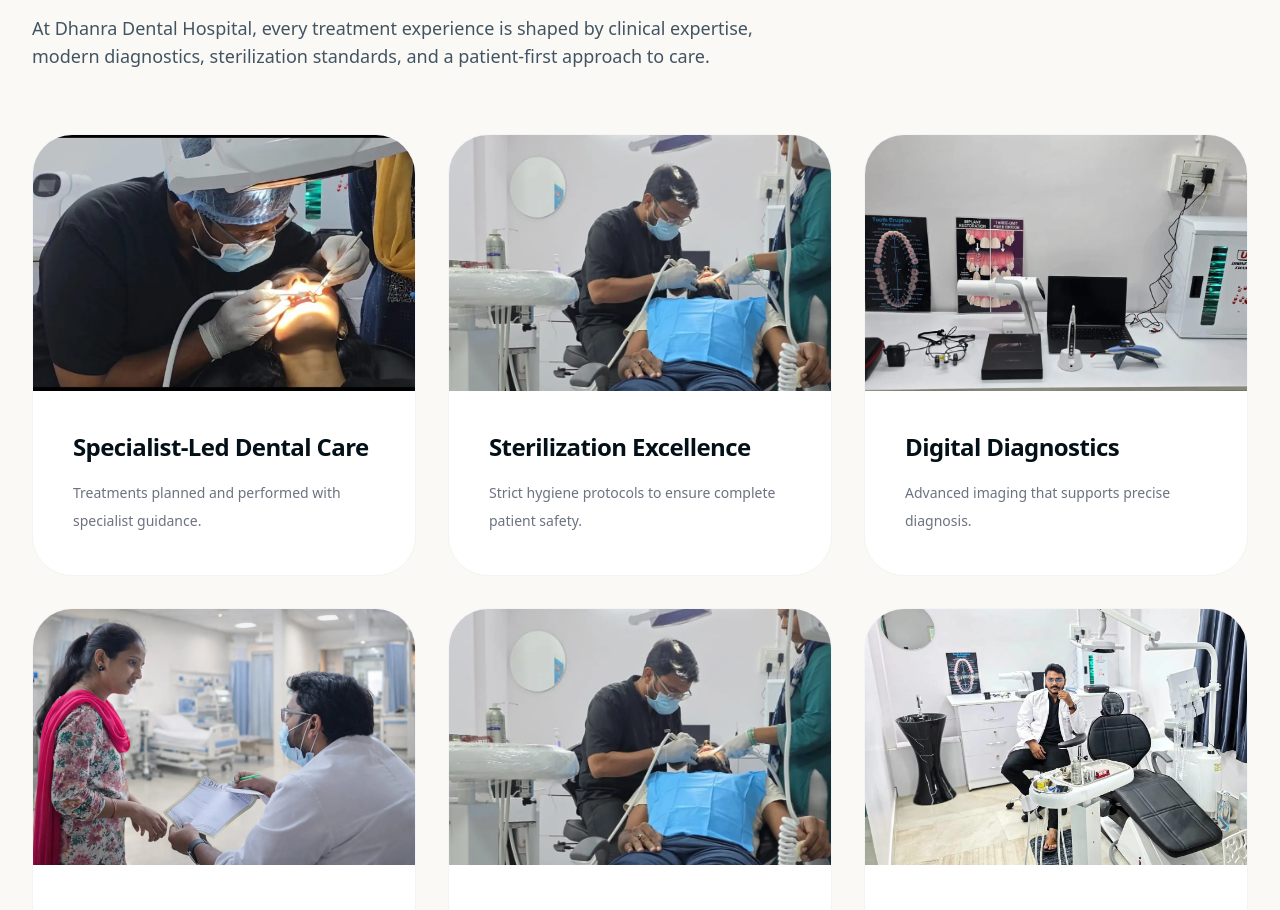
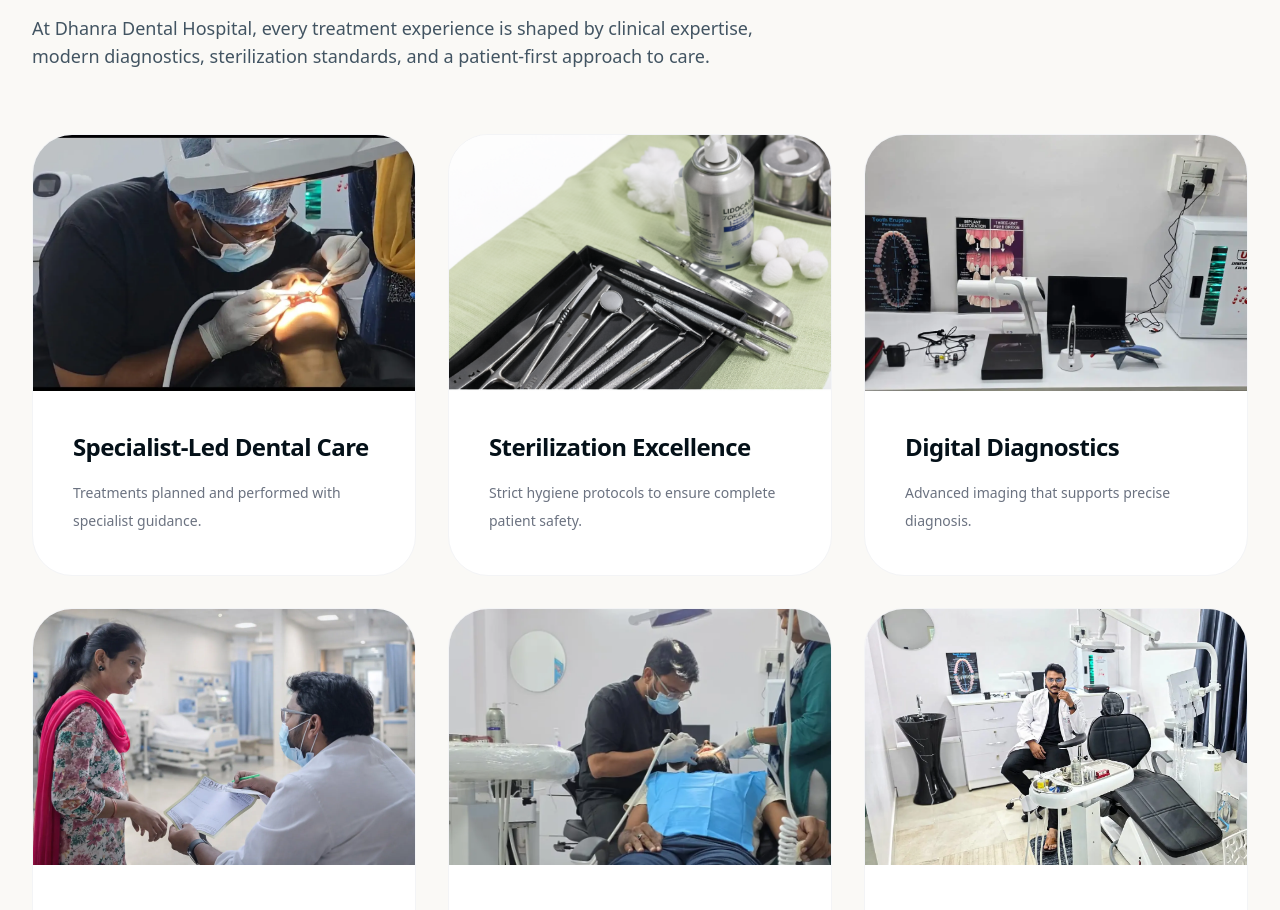
Before and after one commit to sendermail029-cpu/Dhanradentalclinic, a Next.js app: page /about in a window 1280 px wide. Shown: the part 4020-4930 px from the top of the page. Built offline with nearby package versions, Linux system fonts and the light colour scheme.

Commit message:
Update about page sterilization image

```diff
--- a/app/about/page.tsx
+++ b/app/about/page.tsx
@@ -73,7 +73,7 @@ const specialistPoints = [
 
 const trustCards = [
   { title: 'Specialist-Led Dental Care', text: 'Treatments planned and performed with specialist guidance.', img: '/led.webp' },
-  { title: 'Sterilization Excellence', text: 'Strict hygiene protocols to ensure complete patient safety.', img: '/st.webp' },
+  { title: 'Sterilization Excellence', text: 'Strict hygiene protocols to ensure complete patient safety.', img: '/st1.png' },
   { title: 'Digital Diagnostics', text: 'Advanced imaging that supports precise diagnosis.', img: '/dig.webp' },
   { title: 'Patient Consultation', text: 'Treatment is explained clearly so patients feel informed.', img: '/exp.webp' },
   { title: 'Surgical Expertise', text: 'Focused expertise in implantology and oral surgical care.', img: '/st.webp' },
```
Also changed, not shown: public/st1.png (added).
